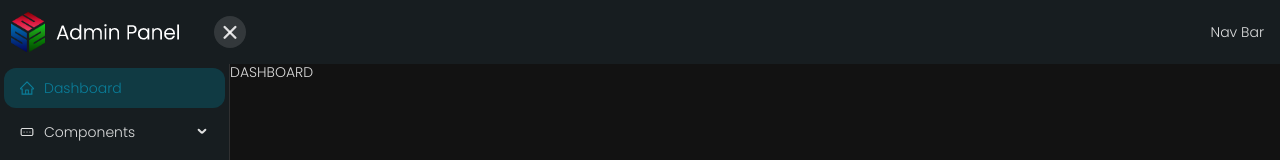
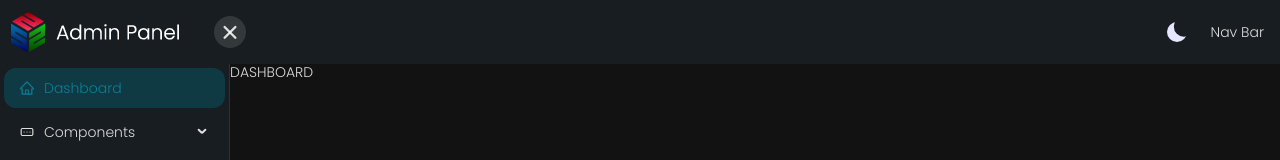
Before and after one commit to nzrfrz/react-admin-panel, a React (Vite) app: page /dashboard in a window 1280 px wide. Shown: the top 160 px of the page. Built offline with nearby package versions, Linux system fonts and the light colour scheme.

Commit message:
add theme toggler button

```diff
--- /dev/null
+++ b/src/_components/ThemeToggler.tsx
@@ -0,0 +1,18 @@
+import { useContext, useMemo } from "react";
+import { GlobalContext } from "../context/contextCreate";
+
+import styles from "../_styles/ThemeToggler.module.css";
+
+export function ThemeToggler () {
+    const { isDarkMode, setIsDarkMode } = useContext(GlobalContext);
+
+    const classname = useMemo(() => {
+        return isDarkMode ? styles.darkMode : styles.lightMode
+    }, [isDarkMode]);
+
+    return (
+        <div className={styles.container} onClick={() => setIsDarkMode(!isDarkMode)}>
+            <div className={classname} />
+        </div>
+    );
+};
--- a/src/_components/layout/AdminLayout.tsx
+++ b/src/_components/layout/AdminLayout.tsx
@@ -7,6 +7,7 @@ import { Layout, Menu } from "antd";
 import brandLogo from "../../assets/brand-logo-RGB.png";
 import styles from "../../_styles/AdminLayout.module.css";
 import { MenuBurger } from "./MenuBurger";
+import { ThemeToggler } from "../ThemeToggler";
 
 const { Header, Sider, Content, Footer } = Layout;
 
@@ -68,6 +69,7 @@ export const AdminLayout = () => {
             </Sider>
             <Layout>
                 <Header style={layoutStyles.navbar as CSSProperties} >
+                    <ThemeToggler />
                     Nav Bar
                 </Header>
                 <Content className={styles.contentContainer}>
--- /dev/null
+++ b/src/_styles/ThemeToggler.module.css
@@ -0,0 +1,67 @@
+.container {
+    width: 35px;
+    height: 35px;
+    display: flex;
+    align-items: center;
+    justify-content: center;
+    margin-block: 10px;
+    padding-right: 7px;
+    padding-left: 7px;
+    cursor: pointer;
+    border-radius: 50%;
+    transition: all 0.2s;
+}
+
+.container:hover {
+    border: 0px solid #0891b2;
+    box-shadow: 0 0 10px 1px #0891b2;
+}
+
+.container:active {
+    transform: scale(0.9);
+}
+
+.lightMode {
+    --size: 1.3rem;
+
+    appearance: none;
+    outline: none;
+    cursor: pointer;
+
+    width: var(--size);
+    height: var(--size);
+    border-radius: 999px;
+    --ray-size: calc(var(--size) * -0.4);
+    --offset-orthogonal: calc(var(--size) * 0.65);
+    --offset-diagonal: calc(var(--size) * 0.45);
+
+    transform: scale(0.75);
+    color: hsl(40, 100%, 50%);
+    box-shadow:
+      inset 0 0 0 var(--size),
+      calc(var(--offset-orthogonal) * -1) 0 0 var(--ray-size),
+      var(--offset-orthogonal) 0 0 var(--ray-size),
+      0 calc(var(--offset-orthogonal) * -1) 0 var(--ray-size),
+      0 var(--offset-orthogonal) 0 var(--ray-size),
+      calc(var(--offset-diagonal) * -1) calc(var(--offset-diagonal) * -1) 0 var(--ray-size),
+      var(--offset-diagonal) var(--offset-diagonal) 0 var(--ray-size),
+      calc(var(--offset-diagonal) * -1) var(--offset-diagonal) 0 var(--ray-size),
+      var(--offset-diagonal) calc(var(--offset-diagonal) * -1) 0 var(--ray-size);
+    transition: all 500ms;
+}
+
+.darkMode {
+    --size: 1.3rem;
+
+    appearance: none;
+    outline: none;
+    cursor: pointer;
+
+    width: var(--size);
+    height: var(--size);
+    box-shadow: inset calc(var(--size) * 0.33) calc(var(--size) * -0.25) 0;
+    border-radius: 999px;
+    color: hsl(240, 100%, 95%);
+
+    transition: all 500ms;
+}
```
